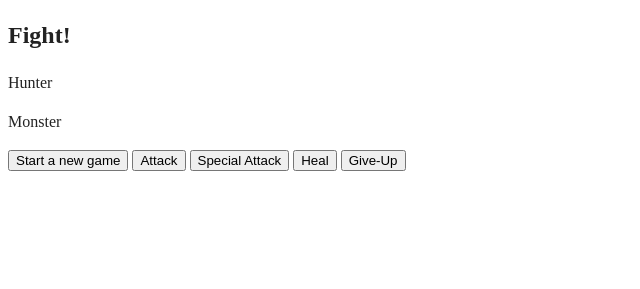
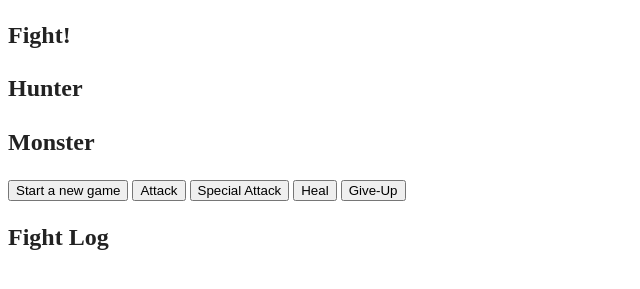
Before and after one commit to HazelCunuder/monster-hunter, a website built with webpack: page index.html in a window 1280 px wide. Shown: the part 69-358 px from the top of the page, without its empty margins (0-640 px from the left). Built offline with nearby package versions, Linux system fonts and the light colour scheme.

Commit message:
fix: fix html errors

```diff
--- a/index.html
+++ b/index.html
@@ -32,25 +32,27 @@
     <h2>Fight!</h2>
 
     <section id="Players">
-      <p id="hunter">Hunter</p>
+      <h2 id="hunter">Hunter</h2>
         <div id="hunter-health-bar">
           <div id="hunter-health-fill" class="health-fill"></div>
         </div>
-        <p id="monster">Monster</p>
+      <h2 id="monster">Monster</h2>
         <div id="monster-health-bar">
           <div id="monster-health-fill" class="health-fill"></div>
         </div>
-    </div>
+    </section>
 
-    <section id="commands">
+    <div id="commands">
       <input type="button" id="startgame" name="startgame" value="Start a new game">
       <input type="button" id="attack" name="attack" value="Attack">
       <input type="button" id="spk" name="spk" value="Special Attack">
       <input type="button" id="heal" name="heal" value="Heal">
       <input type="button" id="give-up" name="give-up" value="Give-Up">
+    </div>
+
+    <section id="fight-log">
+      <h2>Fight Log</h2>
     </section>
-
-    <section id="fight-log"></section>
 
   </article>
 
```
Lines whose indentation alone changed are shown as unchanged.
